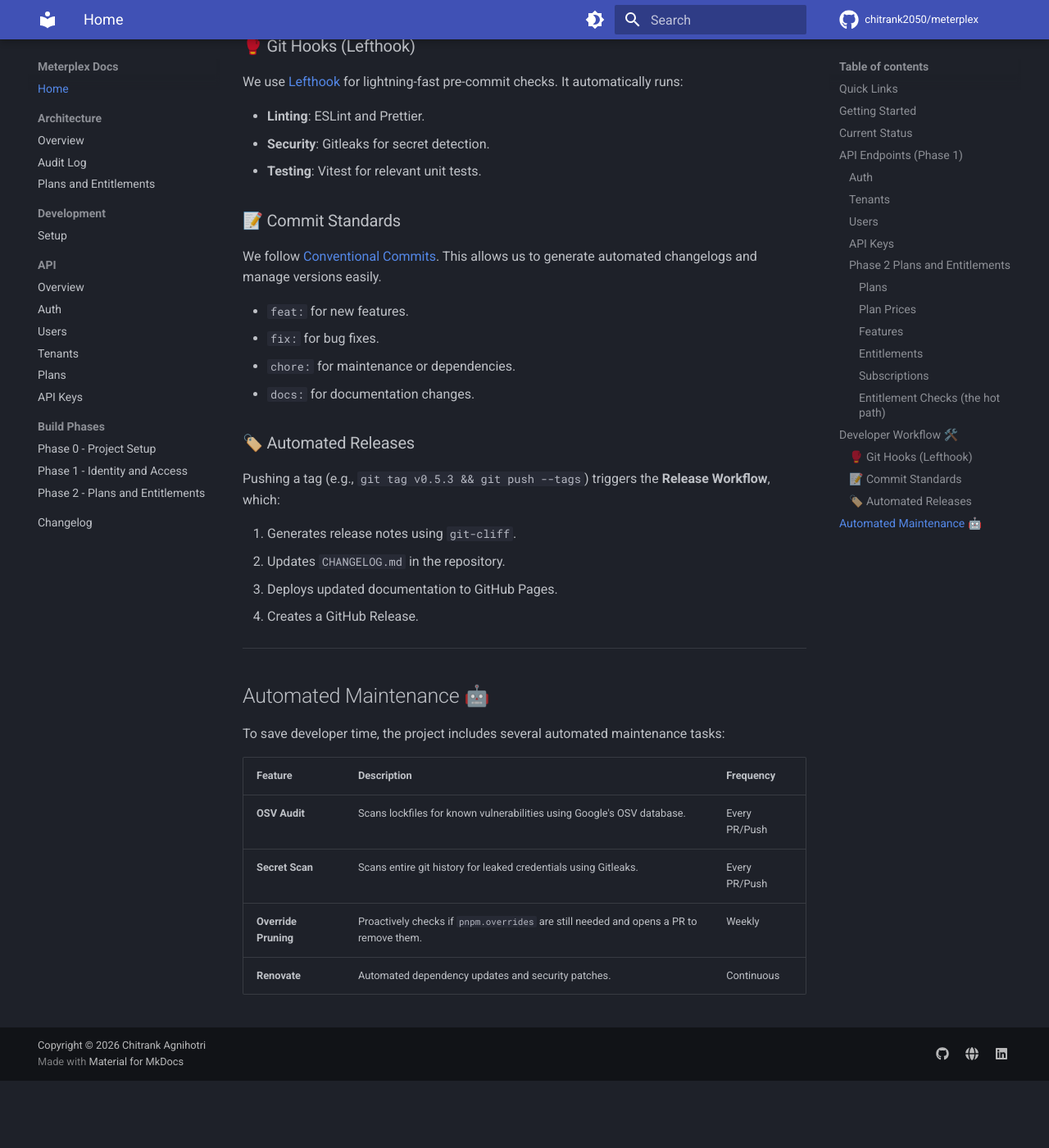
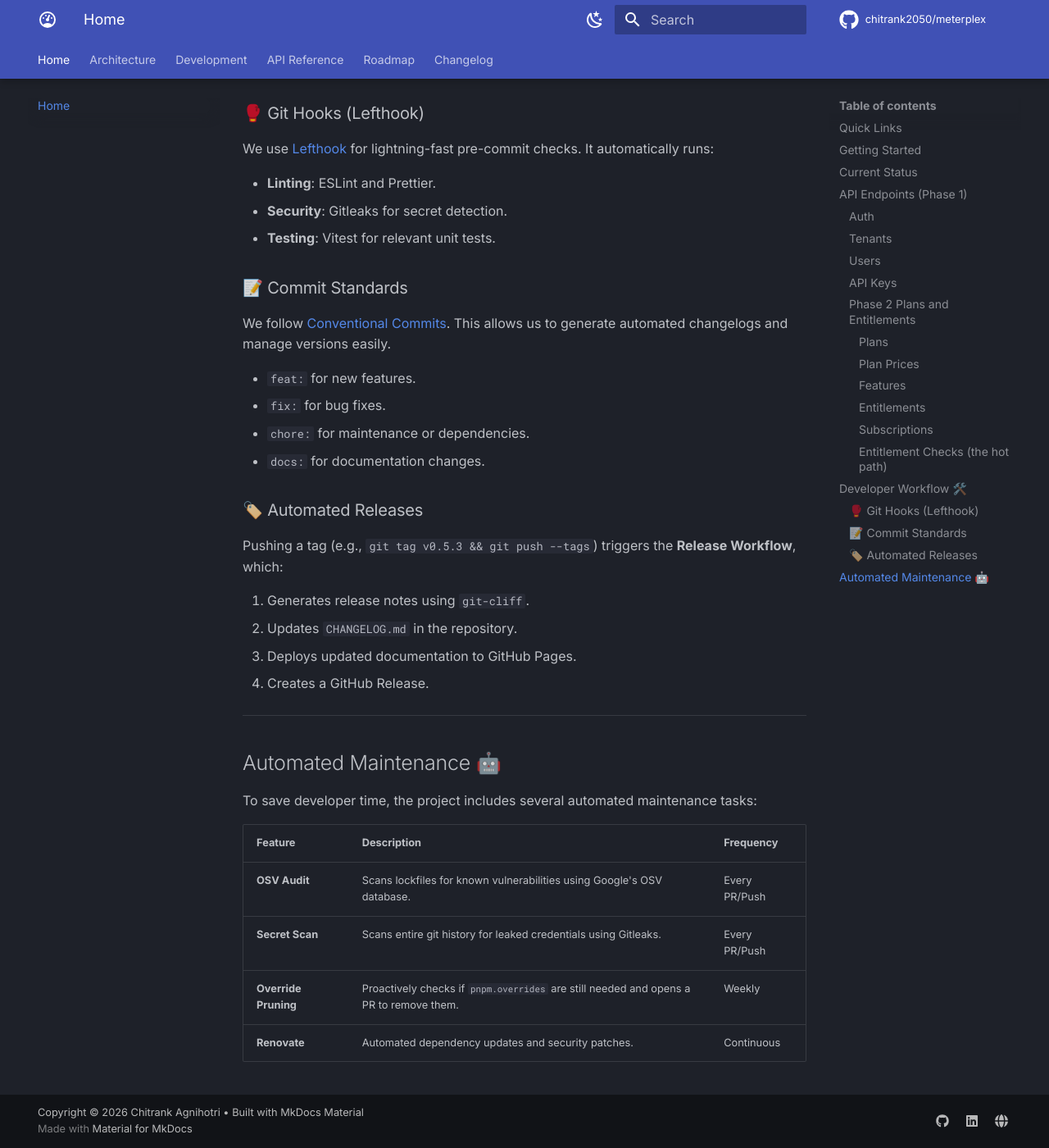
Before and after one commit to chitrank2050/meterplex, an MkDocs documentation site: the page built from docs/index.md, in a window 1280 px wide and 1400 px high, scrolled down 5168 px. Shown: the whole window at 82% size. Built offline with MkDocs 1.6.1 and Material for MkDocs 9.7.7, drawn with Linux system fonts in a browser that asks for light colours; comment, search, counter and statistics services are not loaded; before the commit the page ends 6486 px from its top, so only the background shows below that.

Commit message:
feat: modernize documentation theme with custom CSS and enhanced MkDocs Material configuration

```diff
--- /dev/null
+++ b/docs/stylesheets/extra.css
@@ -0,0 +1,51 @@
+/* Premium UI Overrides for MkDocs Material */
+
+:root {
+  /* Refining the indigo palette */
+  --md-primary-fg-color:        #4338ca;
+  --md-primary-fg-color--light: #6366f1;
+  --md-primary-fg-color--dark:  #3730a3;
+}
+
+/* Modernizing the Sidebar & Navigation */
+.md-nav__link {
+  transition: color 0.25s, background-color 0.25s;
+  border-radius: 0.25rem;
+}
+
+.md-nav__link:hover {
+  color: var(--md-primary-fg-color);
+  background-color: rgba(67, 56, 202, 0.05);
+}
+
+/* Rounded and shadowed code blocks */
+.highlight {
+  border-radius: 0.5rem;
+  border: 1px solid rgba(0,0,0,0.05);
+  box-shadow: 0 4px 6px -1px rgba(0, 0, 0, 0.05);
+}
+
+[data-md-color-scheme="slate"] .highlight {
+  border: 1px solid rgba(255,255,255,0.1);
+}
+
+/* Premium Header Tabs */
+.md-tabs {
+  background-color: var(--md-primary-fg-color);
+}
+
+/* Smoother transitions for theme toggling */
+body {
+  transition: background-color 0.5s, color 0.5s;
+}
+
+/* Modern Typography tweaks */
+h1, h2, h3, h4 {
+  font-weight: 700;
+  letter-spacing: -0.02em;
+}
+
+/* Better spacing for the main content */
+.md-content {
+  line-height: 1.65;
+}
--- a/mkdocs.yml
+++ b/mkdocs.yml
@@ -1,11 +1,12 @@
 # =============================================================
-# Meterplex - MkDocs Configuration
+# Meterplex - Premium Documentation Configuration
 #
-# Auto deploy:    Push to main → GitHub Actions handles it
+# A "2027-standard" documentation portal using MkDocs Material.
+# Features: Dark Mode, Header Tabs, Modern Typography, and Instant Loading.
 # =============================================================
 
-site_name: Meterplex Docs
-site_description: B2B usage metering, entitlements, and billing platform
+site_name: Meterplex
+site_description: Open-source B2B usage metering, entitlements, and billing platform.
 site_author: Chitrank Agnihotri
 site_url: https://chitrank2050.github.io/meterplex
 repo_url: https://github.com/chitrank2050/meterplex
@@ -14,79 +15,97 @@
 
 theme:
   name: material
+
+  # Styling & Color Palette
   palette:
-    # Dark mode
+    # Deep Night Mode
     - scheme: slate
       primary: indigo
       accent: indigo
       toggle:
-        icon: material/brightness-4
+        icon: material/weather-night
         name: Switch to light mode
-    # Light mode
+    # Clean Light Mode
     - scheme: default
       primary: indigo
       accent: indigo
       toggle:
-        icon: material/brightness-7
+        icon: material/weather-sunny
         name: Switch to dark mode
+
+  # Modern UI Features
   features:
-    - navigation.instant
-    - navigation.tracking
-    - navigation.sections
-    - navigation.expand
-    - navigation.top
-    - search.highlight
-    - search.share
-    - content.code.copy
+    - navigation.instant # No page refreshes
+    - navigation.tracking # URL updates as you scroll
+    - navigation.tabs # Top-level header navigation
+    - navigation.tabs.sticky # Header stays at the top
+    - navigation.sections # Organized sidebar sections
+    - navigation.expand # Auto-expand sections
+    - navigation.path # Breadcrumbs for better orientation
+    - navigation.top # "Back to top" button
+    - search.highlight # Highlight search results
+    - search.share # Shareable search links
+    - content.code.copy # Copy button on code blocks
+    - toc.follow # TOC follows scrolling
+
+  # Icons & Logo
   icon:
     repo: fontawesome/brands/github
+    logo: material/gauge
 
+  # Modern Typography (Inter is the clean standard)
+  font:
+    text: Inter
+    code: Roboto Mono
+
+# Markdown Configuration
 markdown_extensions:
-  - admonition
-  - pymdownx.details
-  - pymdownx.superfences
-  - pymdownx.highlight:
+  - admonition # Info/Warning boxes
+  - pymdownx.details # Collapsible sections
+  - pymdownx.superfences # Nested code blocks & Mermaid
+  - pymdownx.highlight: # Code highlighting
       anchor_linenums: true
-  - pymdownx.inlinehilite
-  - pymdownx.tabbed:
+  - pymdownx.inlinehilite # Inline code highlighting
+  - pymdownx.tabbed: # Multi-language code tabs
       alternate_style: true
-  - tables
-  - toc:
+  - tables # Markdown tables
+  - toc: # Table of contents
       permalink: true
 
+# Navigation Structure
 nav:
   - Home: index.md
   - Architecture:
       - Overview: architecture/overview.md
       - Audit Log: architecture/audit-log.md
-      - Plans and Entitlements: architecture/phase-2-plans-and-entitlements.md
+      - Plans & Entitlements: architecture/phase-2-plans-and-entitlements.md
   - Development:
-      - Setup: development/setup.md
-  - API:
+      - Setup Guide: development/setup.md
+  - API Reference:
       - Overview: api/overview.md
       - Auth: api/auth.md
       - Users: api/users.md
       - Tenants: api/tenants.md
       - Plans: api/plans.md
       - API Keys: api/api-keys.md
-  - Build Phases:
-      - Phase 0 - Project Setup: phases/phase-0.md
-      - Phase 1 - Identity and Access: phases/phase-1.md
-      - Phase 2 - Plans and Entitlements: phases/phase-2.md
+  - Roadmap:
+      - Build Phases:
+          - 'Phase 0: Project Foundations': phases/phase-0.md
+          - 'Phase 1: Identity & Access': phases/phase-1.md
+          - 'Phase 2: Plans & Entitlements': phases/phase-2.md
   - Changelog: changelog.md
 
-docs_dir: docs
+# Extra Metadata
+extra_css:
+  - stylesheets/extra.css
 
 extra:
   social:
     - icon: fontawesome/brands/github
       link: https://github.com/chitrank2050
-      name: GitHub
+    - icon: fontawesome/brands/linkedin
+      link: https://www.linkedin.com/in/chitrank-agnihotri/
     - icon: fontawesome/solid/globe
       link: https://chitrankagnihotri.com/
-      name: Portfolio
-    - icon: fontawesome/brands/linkedin
-      link: https://www.linkedin.com/in/chitrank-agnihotri/
-      name: LinkedIn
 
-copyright: Copyright &copy; 2026 Chitrank Agnihotri
+copyright: Copyright &copy; 2026 Chitrank Agnihotri &bull; Built with MkDocs Material
```
